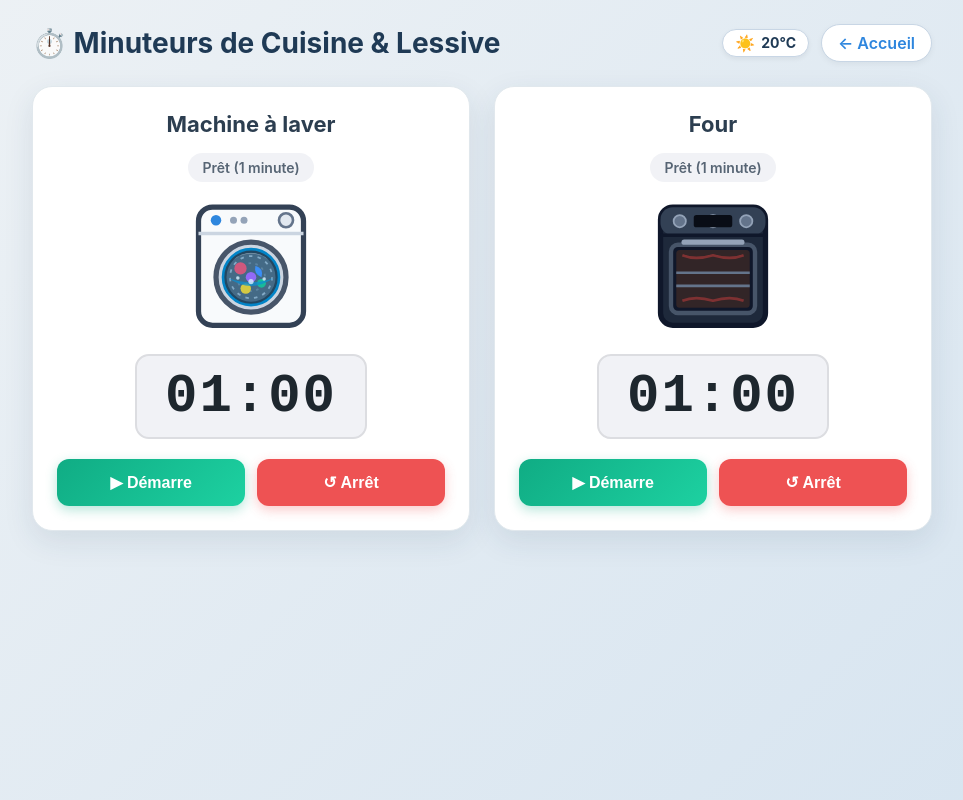
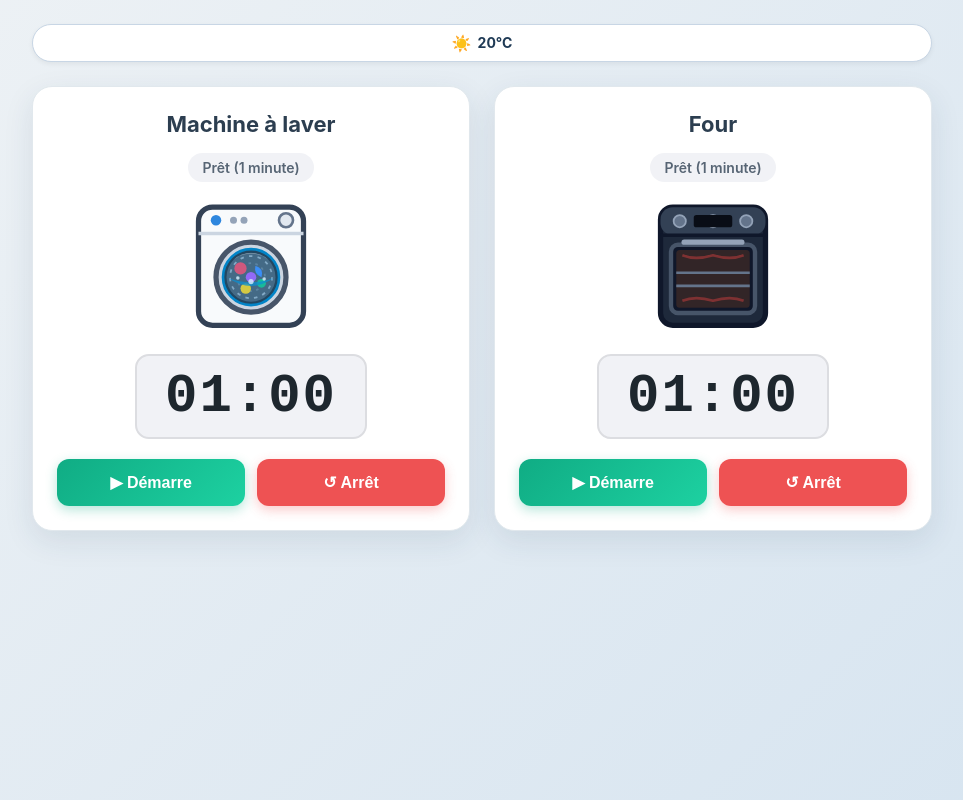
Before and after one commit to romainbrenguier/tabol, a Django app: page /timers/ in a window 1280 px wide. Shown: the whole page, without its empty margins (158-1121 px from the left). Run offline with Django 5.2, Linux system fonts and the light colour scheme.

Commit message:
Make weather widget full width and remove title/menu link on timers page
Co-authored-by: romainbrenguier <11854194+romainbrenguier@users.noreply.github.com>

```diff
--- a/chat/templates/chat/timers.html
+++ b/chat/templates/chat/timers.html
@@ -21,40 +21,14 @@
         .header-bar {
             width: 100%;
             max-width: 900px;
-            display: flex;
-            justify-content: space-between;
-            align-items: center;
             margin-bottom: 24px;
         }
 
-        .header-bar h1 {
-            margin: 0;
-            color: #1f3a55;
-            font-size: 28px;
-            display: flex;
-            align-items: center;
-            gap: 10px;
-        }
-
-        .back-link {
-            display: inline-flex;
-            align-items: center;
-            gap: 6px;
-            padding: 8px 16px;
-            background: #ffffff;
-            color: #2e86de;
-            border: 1px solid #c8d6e5;
-            border-radius: 20px;
-            text-decoration: none;
-            font-weight: 600;
-            transition: all 0.2s ease;
-            box-shadow: 0 2px 6px rgba(0, 0, 0, 0.05);
-        }
-
-        .back-link:hover {
-            background: #2e86de;
-            color: #ffffff;
-            border-color: #2e86de;
+        .header-bar .weather-widget {
+            width: 100%;
+            box-sizing: border-box;
+            justify-content: center;
+            padding: 10px 16px;
         }
 
         .timers-container {
@@ -250,13 +224,9 @@
 <div class="timers-page">
 
     <div class="header-bar">
-        <h1>⏱️ Minuteurs de Cuisine & Lessive</h1>
-        <div style="display: flex; align-items: center; gap: 12px;">
-            <div class="weather-widget" id="weather-widget" title="Météo du jour">
-                <span class="weather-symbol" id="weather-symbol">☀️</span>
-                <span class="weather-temp" id="weather-temp">20°C</span>
-            </div>
-            <a href="{% url 'index' %}" class="back-link">← Accueil</a>
+        <div class="weather-widget" id="weather-widget" title="Météo du jour">
+            <span class="weather-symbol" id="weather-symbol">☀️</span>
+            <span class="weather-temp" id="weather-temp">20°C</span>
         </div>
     </div>
 
```
